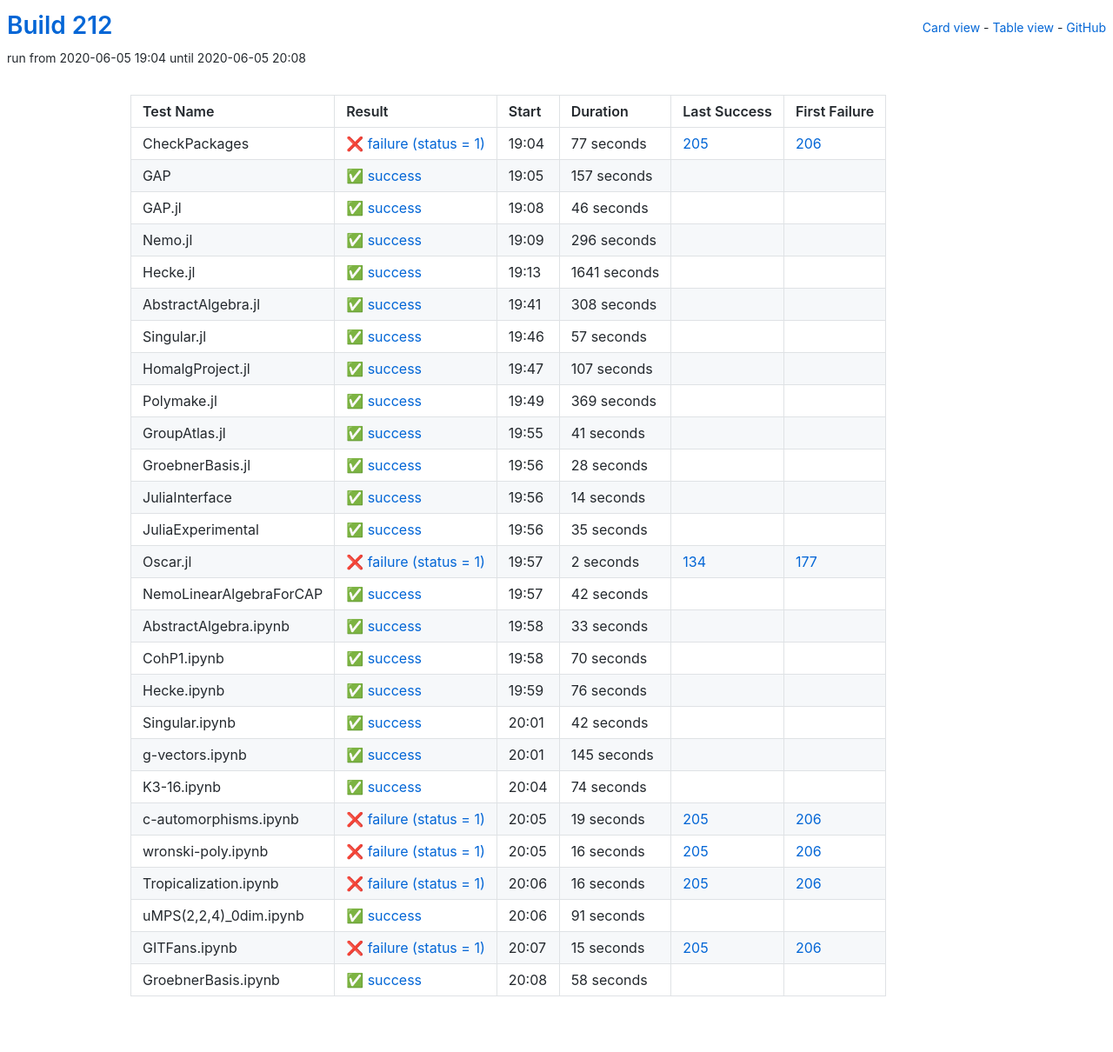
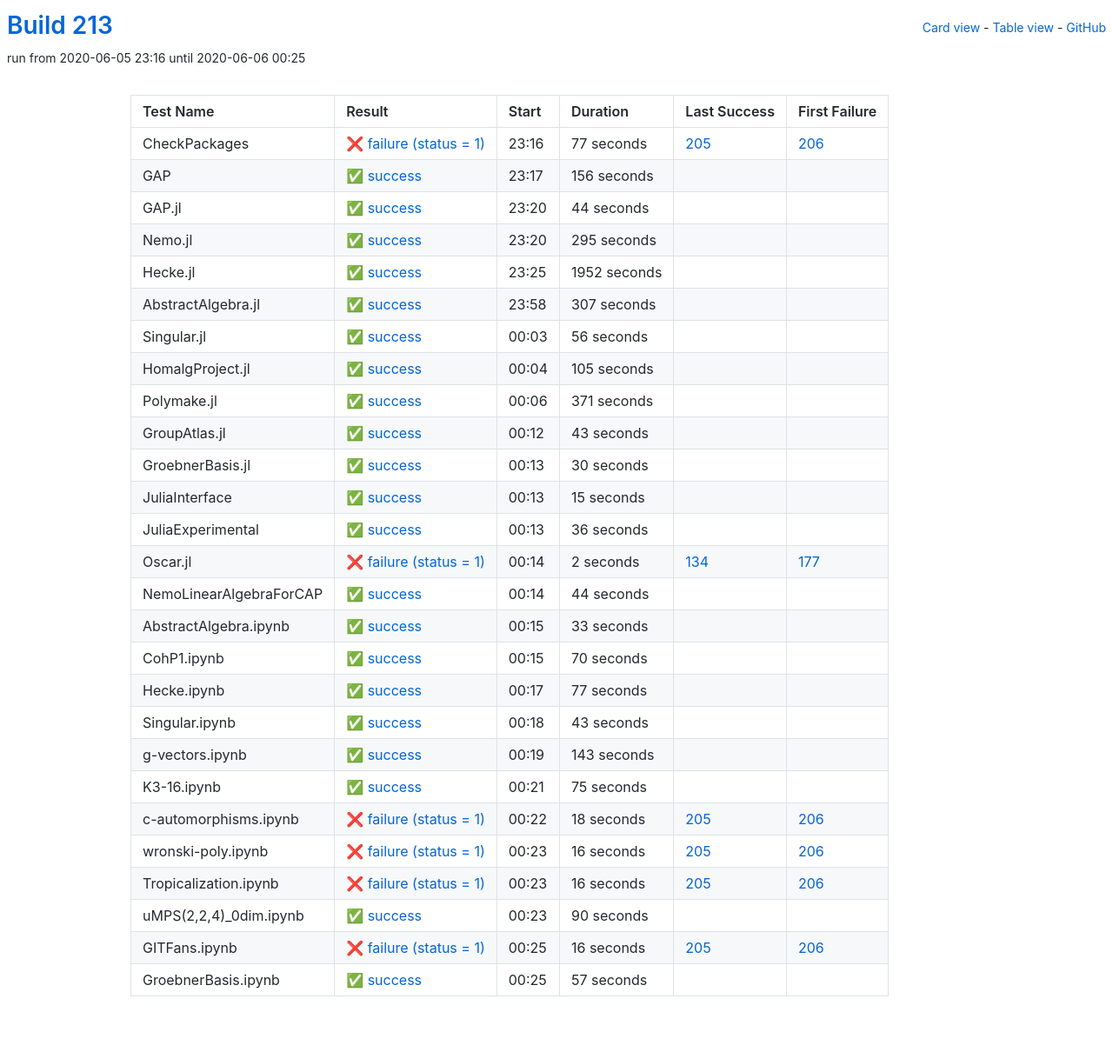
Before and after one commit to oscar-system/oscar-ci-status-stable, a Jekyll site: the page built from table.html, in a window 1280 px wide. Shown: the whole page at 87% size. Built offline with Jekyll 4.4.1, drawn with Linux system fonts in a browser that asks for light colours.

Commit message:
Build 213

```diff
--- a/_data/ci.yml
+++ b/_data/ci.yml
@@ -1,5 +1,5 @@
-build: 212
-build_url: https://oscarci.mathematik.uni-kl.de/job/oscar-stable/212/
+build: 213
+build_url: https://oscarci.mathematik.uni-kl.de/job/oscar-stable/213/
 job: oscar-stable
 tests:
 - duration: 77
@@ -9,153 +9,153 @@ tests:
   id: checkpackages
   last_success: 205
   last_success_url: https://oscarci.mathematik.uni-kl.de/job/oscar-stable/205/
-  log: https://oscarci.mathematik.uni-kl.de/job/oscar-stable/212/artifact/logs/build-212/CheckPackages.log
+  log: https://oscarci.mathematik.uni-kl.de/job/oscar-stable/213/artifact/logs/build-213/CheckPackages.log
   name: CheckPackages
-  start: 2020-06-05 19:04
+  start: 2020-06-05 23:16
   status: failure
   success: false
-- duration: 157
+- duration: 156
   exitcode: 0
   first_failure: false
   first_failure_url: null
   id: gap
   last_success: false
   last_success_url: null
-  log: https://oscarci.mathematik.uni-kl.de/job/oscar-stable/212/artifact/logs/build-212/GAP.log
+  log: https://oscarci.mathematik.uni-kl.de/job/oscar-stable/213/artifact/logs/build-213/GAP.log
   name: GAP
-  start: 2020-06-05 19:05
+  start: 2020-06-05 23:17
   status: success
   success: true
-- duration: 46
+- duration: 44
   exitcode: 0
   first_failure: false
   first_failure_url: null
   id: gap-jl
   last_success: false
   last_success_url: null
-  log: https://oscarci.mathematik.uni-kl.de/job/oscar-stable/212/artifact/logs/build-212/GAP.jl.log
+  log: https://oscarci.mathematik.uni-kl.de/job/oscar-stable/213/artifact/logs/build-213/GAP.jl.log
   name: GAP.jl
-  start: 2020-06-05 19:08
+  start: 2020-06-05 23:20
   status: success
   success: true
-- duration: 296
+- duration: 295
   exitcode: 0
   first_failure: false
   first_failure_url: null
   id: nemo-jl
   last_success: false
   last_success_url: null
-  log: https://oscarci.mathematik.uni-kl.de/job/oscar-stable/212/artifact/logs/build-212/Nemo.jl.log
+  log: https://oscarci.mathematik.uni-kl.de/job/oscar-stable/213/artifact/logs/build-213/Nemo.jl.log
   name: Nemo.jl
-  start: 2020-06-05 19:09
+  start: 2020-06-05 23:20
   status: success
   success: true
-- duration: 1641
+- duration: 1952
   exitcode: 0
   first_failure: false
   first_failure_url: null
   id: hecke-jl
   last_success: false
   last_success_url: null
-  log: https://oscarci.mathematik.uni-kl.de/job/oscar-stable/212/artifact/logs/build-212/Hecke.jl.log
+  log: https://oscarci.mathematik.uni-kl.de/job/oscar-stable/213/artifact/logs/build-213/Hecke.jl.log
   name: Hecke.jl
-  start: 2020-06-05 19:13
+  start: 2020-06-05 23:25
   status: success
   success: true
-- duration: 308
+- duration: 307
   exitcode: 0
   first_failure: false
   first_failure_url: null
   id: abstractalgebra-jl
   last_success: false
   last_success_url: null
-  log: https://oscarci.mathematik.uni-kl.de/job/oscar-stable/212/artifact/logs/build-212/AbstractAlgebra.jl.log
+  log: https://oscarci.mathematik.uni-kl.de/job/oscar-stable/213/artifact/logs/build-213/AbstractAlgebra.jl.log
   name: AbstractAlgebra.jl
-  start: 2020-06-05 19:41
+  start: 2020-06-05 23:58
   status: success
   success: true
-- duration: 57
+- duration: 56
   exitcode: 0
   first_failure: false
   first_failure_url: null
   id: singular-jl
   last_success: false
   last_success_url: null
-  log: https://oscarci.mathematik.uni-kl.de/job/oscar-stable/212/artifact/logs/build-212/Singular.jl.log
+  log: https://oscarci.mathematik.uni-kl.de/job/oscar-stable/213/artifact/logs/build-213/Singular.jl.log
   name: Singular.jl
-  start: 2020-06-05 19:46
+  start: 2020-06-06 00:03
   status: success
   success: true
-- duration: 107
+- duration: 105
   exitcode: 0
   first_failure: false
   first_failure_url: null
   id: homalgproject-jl
   last_success: false
   last_success_url: null
-  log: https://oscarci.mathematik.uni-kl.de/job/oscar-stable/212/artifact/logs/build-212/HomalgProject.jl.log
+  log: https://oscarci.mathematik.uni-kl.de/job/oscar-stable/213/artifact/logs/build-213/HomalgProject.jl.log
   name: HomalgProject.jl
-  start: 2020-06-05 19:47
+  start: 2020-06-06 00:04
   status: success
   success: true
-- duration: 369
+- duration: 371
   exitcode: 0
   first_failure: false
   first_failure_url: null
   id: polymake-jl
   last_success: false
   last_success_url: null
-  log: https://oscarci.mathematik.uni-kl.de/job/oscar-stable/212/artifact/logs/build-212/Polymake.jl.log
+  log: https://oscarci.mathematik.uni-kl.de/job/oscar-stable/213/artifact/logs/build-213/Polymake.jl.log
   name: Polymake.jl
-  start: 2020-06-05 19:49
+  start: 2020-06-06 00:06
   status: success
   success: true
-- duration: 41
+- duration: 43
   exitcode: 0
   first_failure: false
   first_failure_url: null
   id: groupatlas-jl
   last_success: false
   last_success_url: null
-  log: https://oscarci.mathematik.uni-kl.de/job/oscar-stable/212/artifact/logs/build-212/GroupAtlas.jl.log
+  log: https://oscarci.mathematik.uni-kl.de/job/oscar-stable/213/artifact/logs/build-213/GroupAtlas.jl.log
   name: GroupAtlas.jl
-  start: 2020-06-05 19:55
+  start: 2020-06-06 00:12
   status: success
   success: true
-- duration: 28
+- duration: 30
   exitcode: 0
   first_failure: false
   first_failure_url: null
   id: groebnerbasis-jl
   last_success: false
   last_success_url: null
-  log: https://oscarci.mathematik.uni-kl.de/job/oscar-stable/212/artifact/logs/build-212/GroebnerBasis.jl.log
+  log: https://oscarci.mathematik.uni-kl.de/job/oscar-stable/213/artifact/logs/build-213/GroebnerBasis.jl.log
   name: GroebnerBasis.jl
-  start: 2020-06-05 19:56
+  start: 2020-06-06 00:13
   status: success
   success: true
-- duration: 14
+- duration: 15
   exitcode: 0
   first_failure: false
   first_failure_url: null
   id: juliainterface
   last_success: false
   last_success_url: null
-  log: https://oscarci.mathematik.uni-kl.de/job/oscar-stable/212/artifact/logs/build-212/JuliaInterface.log
+  log: https://oscarci.mathematik.uni-kl.de/job/oscar-stable/213/artifact/logs/build-213/JuliaInterface.log
   name: JuliaInterface
-  start: 2020-06-05 19:56
+  start: 2020-06-06 00:13
   status: success
   success: true
-- duration: 35
+- duration: 36
   exitcode: 0
   first_failure: false
   first_failure_url: null
   id: juliaexperimental
   last_success: false
   last_success_url: null
-  log: https://oscarci.mathematik.uni-kl.de/job/oscar-stable/212/artifact/logs/build-212/JuliaExperimental.log
+  log: https://oscarci.mathematik.uni-kl.de/job/oscar-stable/213/artifact/logs/build-213/JuliaExperimental.log
   name: JuliaExperimental
-  start: 2020-06-05 19:56
+  start: 2020-06-06 00:13
   status: success
   success: true
 - duration: 2
@@ -165,21 +165,21 @@ tests:
   id: oscar-jl
   last_success: 134
   last_success_url: https://oscarci.mathematik.uni-kl.de/job/oscar-stable/134/
-  log: https://oscarci.mathematik.uni-kl.de/job/oscar-stable/212/artifact/logs/build-212/Oscar.jl.log
+  log: https://oscarci.mathematik.uni-kl.de/job/oscar-stable/213/artifact/logs/build-213/Oscar.jl.log
   name: Oscar.jl
-  start: 2020-06-05 19:57
+  start: 2020-06-06 00:14
   status: failure
   success: false
-- duration: 42
+- duration: 44
   exitcode: 0
   first_failure: false
   first_failure_url: null
   id: nemolinearalgebraforcap
   last_success: false
   last_success_url: null
-  log: https://oscarci.mathematik.uni-kl.de/job/oscar-stable/212/artifact/logs/build-212/NemoLinearAlgebraForCAP.log
+  log: https://oscarci.mathematik.uni-kl.de/job/oscar-stable/213/artifact/logs/build-213/NemoLinearAlgebraForCAP.log
   name: NemoLinearAlgebraForCAP
-  start: 2020-06-05 19:57
+  start: 2020-06-06 00:14
   status: success
   success: true
 - duration: 33
@@ -189,9 +189,9 @@ tests:
   id: abstractalgebra-ipynb
   last_success: false
   last_success_url: null
-  log: https://oscarci.mathematik.uni-kl.de/job/oscar-stable/212/artifact/logs/build-212/AbstractAlgebra.ipynb.log
+  log: https://oscarci.mathematik.uni-kl.de/job/oscar-stable/213/artifact/logs/build-213/AbstractAlgebra.ipynb.log
   name: AbstractAlgebra.ipynb
-  start: 2020-06-05 19:58
+  start: 2020-06-06 00:15
   status: success
   success: true
 - duration: 70
@@ -201,69 +201,69 @@ tests:
   id: cohp1-ipynb
   last_success: false
   last_success_url: null
-  log: https://oscarci.mathematik.uni-kl.de/job/oscar-stable/212/artifact/logs/build-212/CohP1.ipynb.log
+  log: https://oscarci.mathematik.uni-kl.de/job/oscar-stable/213/artifact/logs/build-213/CohP1.ipynb.log
   name: CohP1.ipynb
-  start: 2020-06-05 19:58
+  start: 2020-06-06 00:15
   status: success
   success: true
-- duration: 76
+- duration: 77
   exitcode: 0
   first_failure: false
   first_failure_url: null
   id: hecke-ipynb
   last_success: false
   last_success_url: null
-  log: https://oscarci.mathematik.uni-kl.de/job/oscar-stable/212/artifact/logs/build-212/Hecke.ipynb.log
+  log: https://oscarci.mathematik.uni-kl.de/job/oscar-stable/213/artifact/logs/build-213/Hecke.ipynb.log
   name: Hecke.ipynb
-  start: 2020-06-05 19:59
+  start: 2020-06-06 00:17
   status: success
   success: true
-- duration: 42
+- duration: 43
   exitcode: 0
   first_failure: false
   first_failure_url: null
   id: singular-ipynb
   last_success: false
   last_success_url: null
-  log: https://oscarci.mathematik.uni-kl.de/job/oscar-stable/212/artifact/logs/build-212/Singular.ipynb.log
+  log: https://oscarci.mathematik.uni-kl.de/job/oscar-stable/213/artifact/logs/build-213/Singular.ipynb.log
   name: Singular.ipynb
-  start: 2020-06-05 20:01
+  start: 2020-06-06 00:18
   status: success
   success: true
-- duration: 145
+- duration: 143
   exitcode: 0
   first_failure: false
   first_failure_url: null
   id: g-vectors-ipynb
   last_success: false
   last_success_url: null
-  log: https://oscarci.mathematik.uni-kl.de/job/oscar-stable/212/artifact/logs/build-212/g-vectors.ipynb.log
+  log: https://oscarci.mathematik.uni-kl.de/job/oscar-stable/213/artifact/logs/build-213/g-vectors.ipynb.log
   name: g-vectors.ipynb
-  start: 2020-06-05 20:01
+  start: 2020-06-06 00:19
   status: success
   success: true
-- duration: 74
+- duration: 75
   exitcode: 0
   first_failure: false
   first_failure_url: null
   id: k3-16-ipynb
   last_success: false
   last_success_url: null
-  log: https://oscarci.mathematik.uni-kl.de/job/oscar-stable/212/artifact/logs/build-212/K3-16.ipynb.log
+  log: https://oscarci.mathematik.uni-kl.de/job/oscar-stable/213/artifact/logs/build-213/K3-16.ipynb.log
   name: K3-16.ipynb
-  start: 2020-06-05 20:04
+  start: 2020-06-06 00:21
   status: success
   success: true
-- duration: 19
+- duration: 18
   exitcode: 1
   first_failure: 206
   first_failure_url: https://oscarci.mathematik.uni-kl.de/job/oscar-stable/206/
   id: c-automorphisms-ipynb
   last_success: 205
   last_success_url: https://oscarci.mathematik.uni-kl.de/job/oscar-stable/205/
-  log: https://oscarci.mathematik.uni-kl.de/job/oscar-stable/212/artifact/logs/build-212/c-automorphisms.ipynb.log
+  log: https://oscarci.mathematik.uni-kl.de/job/oscar-stable/213/artifact/logs/build-213/c-automorphisms.ipynb.log
   name: c-automorphisms.ipynb
-  start: 2020-06-05 20:05
+  start: 2020-06-06 00:22
   status: failure
   success: false
 - duration: 16
@@ -273,9 +273,9 @@ tests:
   id: wronski-poly-ipynb
   last_success: 205
   last_success_url: https://oscarci.mathematik.uni-kl.de/job/oscar-stable/205/
-  log: https://oscarci.mathematik.uni-kl.de/job/oscar-stable/212/artifact/logs/build-212/wronski-poly.ipynb.log
+  log: https://oscarci.mathematik.uni-kl.de/job/oscar-stable/213/artifact/logs/build-213/wronski-poly.ipynb.log
   name: wronski-poly.ipynb
-  start: 2020-06-05 20:05
+  start: 2020-06-06 00:23
   status: failure
   success: false
 - duration: 16
@@ -285,44 +285,44 @@ tests:
   id: tropicalization-ipynb
   last_success: 205
   last_success_url: https://oscarci.mathematik.uni-kl.de/job/oscar-stable/205/
-  log: https://oscarci.mathematik.uni-kl.de/job/oscar-stable/212/artifact/logs/build-212/Tropicalization.ipynb.log
+  log: https://oscarci.mathematik.uni-kl.de/job/oscar-stable/213/artifact/logs/build-213/Tropicalization.ipynb.log
   name: Tropicalization.ipynb
-  start: 2020-06-05 20:06
+  start: 2020-06-06 00:23
   status: failure
   success: false
-- duration: 91
+- duration: 90
   exitcode: 0
   first_failure: false
   first_failure_url: null
   id: umps-2-2-4-0dim-ipynb
   last_success: false
   last_success_url: null
-  log: https://oscarci.mathematik.uni-kl.de/job/oscar-stable/212/artifact/logs/build-212/uMPS-2-2-4-_0dim.ipynb.log
+  log: https://oscarci.mathematik.uni-kl.de/job/oscar-stable/213/artifact/logs/build-213/uMPS-2-2-4-_0dim.ipynb.log
   name: uMPS(2,2,4)_0dim.ipynb
-  start: 2020-06-05 20:06
+  start: 2020-06-06 00:23
   status: success
   success: true
-- duration: 15
+- duration: 16
   exitcode: 1
   first_failure: 206
   first_failure_url: https://oscarci.mathematik.uni-kl.de/job/oscar-stable/206/
   id: gitfans-ipynb
   last_success: 205
   last_success_url: https://oscarci.mathematik.uni-kl.de/job/oscar-stable/205/
-  log: https://oscarci.mathematik.uni-kl.de/job/oscar-stable/212/artifact/logs/build-212/GITFans.ipynb.log
+  log: https://oscarci.mathematik.uni-kl.de/job/oscar-stable/213/artifact/logs/build-213/GITFans.ipynb.log
   name: GITFans.ipynb
-  start: 2020-06-05 20:07
+  start: 2020-06-06 00:25
   status: failure
   success: false
-- duration: 58
+- duration: 57
   exitcode: 0
   first_failure: false
   first_failure_url: null
   id: groebnerbasis-ipynb
   last_success: false
   last_success_url: null
-  log: https://oscarci.mathematik.uni-kl.de/job/oscar-stable/212/artifact/logs/build-212/GroebnerBasis.ipynb.log
+  log: https://oscarci.mathematik.uni-kl.de/job/oscar-stable/213/artifact/logs/build-213/GroebnerBasis.ipynb.log
   name: GroebnerBasis.ipynb
-  start: 2020-06-05 20:08
+  start: 2020-06-06 00:25
   status: success
   success: true
```
Also changed, not shown: README.md.
